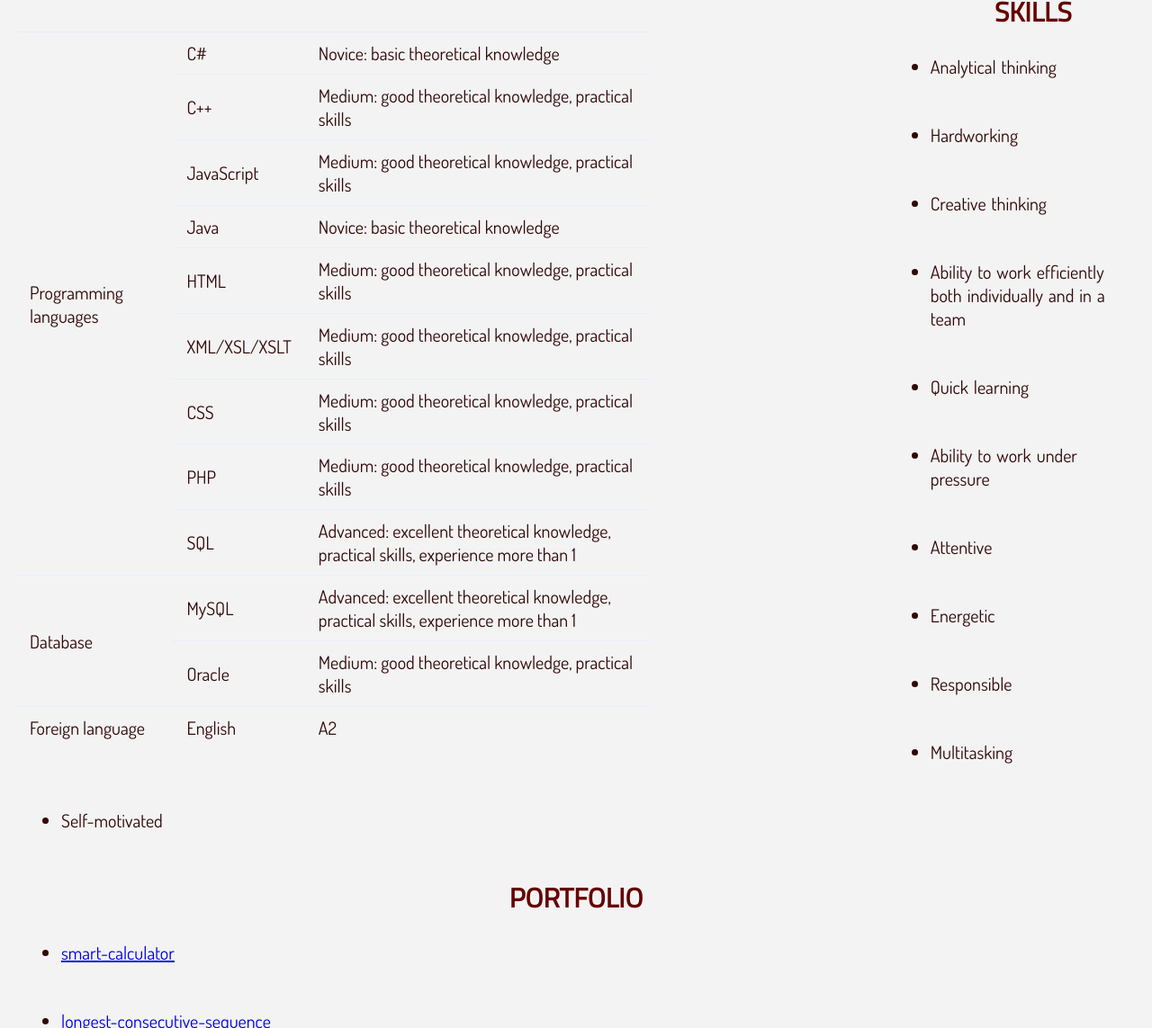
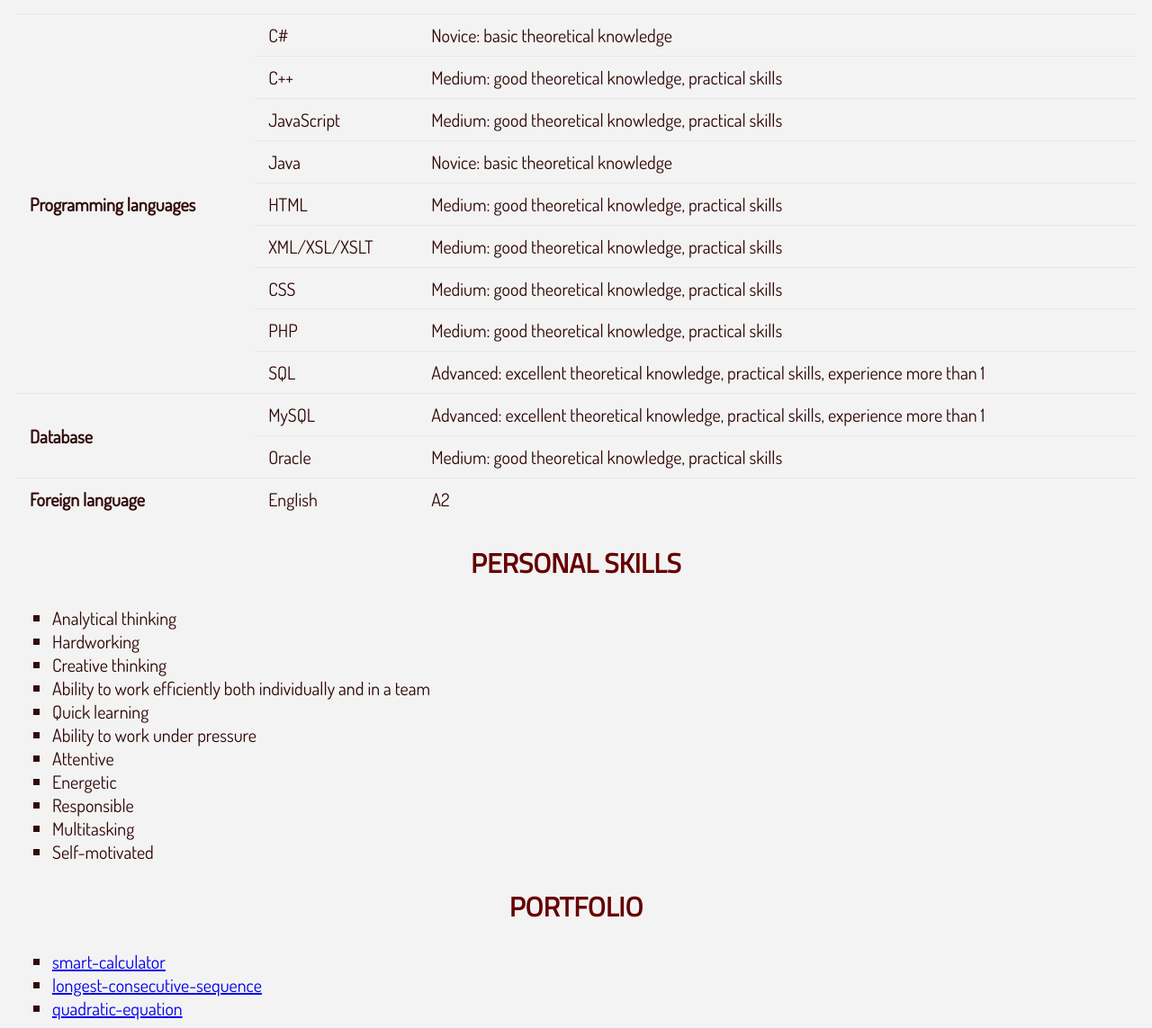
Before and after one commit to marry705/rsschool-codejam1-cv, a plain HTML site: page rezume/index.html in a window 1280 px wide. Shown: the part 1657-2800 px from the top of the page at 90% size. Drawn offline with Linux system fonts and the light colour scheme.

Commit message:
style: create style for ul

```diff
--- a/rezume/index.html
+++ b/rezume/index.html
@@ -79,7 +79,7 @@
                 <h2>Professional skills</h2>
                 <table>
                     <tr>
-                        <td rowspan="10">Programming languages</td>
+                        <td rowspan="10"><b>Programming languages</b></td>
                         <td>C#</td>
                         <td>Novice: basic theoretical knowledge</td>
                     </tr>
@@ -116,7 +116,7 @@
                         <td>Advanced: excellent theoretical knowledge, practical skills, experience more than 1</td>
                     </tr>
                     <tr>
-                        <td rowspan="2">Database</td>
+                        <td rowspan="2"><b>Database</b></td>
                         <td>MySQL</td>
                         <td>Advanced: excellent theoretical knowledge, practical skills, experience more than 1</td>
                     </tr>
@@ -125,7 +125,7 @@
                         <td>Medium: good theoretical knowledge, practical skills</td>
                     </tr>
                     <tr>
-                        <td>Foreign language</td>
+                        <td><b>Foreign language</b></td>
                         <td>English</td>
                         <td>A2</td>
                     </tr>
--- a/rezume/style.css
+++ b/rezume/style.css
@@ -54,7 +54,7 @@ section{
     text-align: left;
  }
  #basic_inf table td {
-    border-bottom: 1px solid #ccc;
+    border-bottom: 1px solid rgba(230,230,230,1);
     padding: 9px 8px;
     transition: .3s linear;
   }
@@ -65,29 +65,25 @@ section{
     text-align: left;
  }
  #experience table td {
-    border-top: 1px solid #e8edff;
+    border-top: 1px solid rgba(230,230,230,1);
     padding: 10px 15px;
+    transition: .3s linear;
   }
  #prof_skills table{
-    max-width: 70%;
-    width: 70%;
+    width: 100%;
     border-collapse: collapse;
     text-align: left;
  }
  #prof_skills table td {
-    border-top: 1px solid #e8edff;
+    border-top: 1px solid rgba(230,230,230,1);
     padding: 10px 15px;
+    transition: .3s linear;
   }
- #prof_skills{
-    float: left;
+ #pers_skills ul{
+    list-style-type: square;
+    text-align: left;
  }
- #pers_skills li{
+ #portfol ul{
+    list-style-type: square;
     text-align: left;
-    word-spacing: 2px;
-    margin: 10px 10px 50px 10px;
  }
- #portfol li{
-    text-align: left;
-    word-spacing: 2px;
-    margin: 10px 10px 50px 10px;
- }
```
